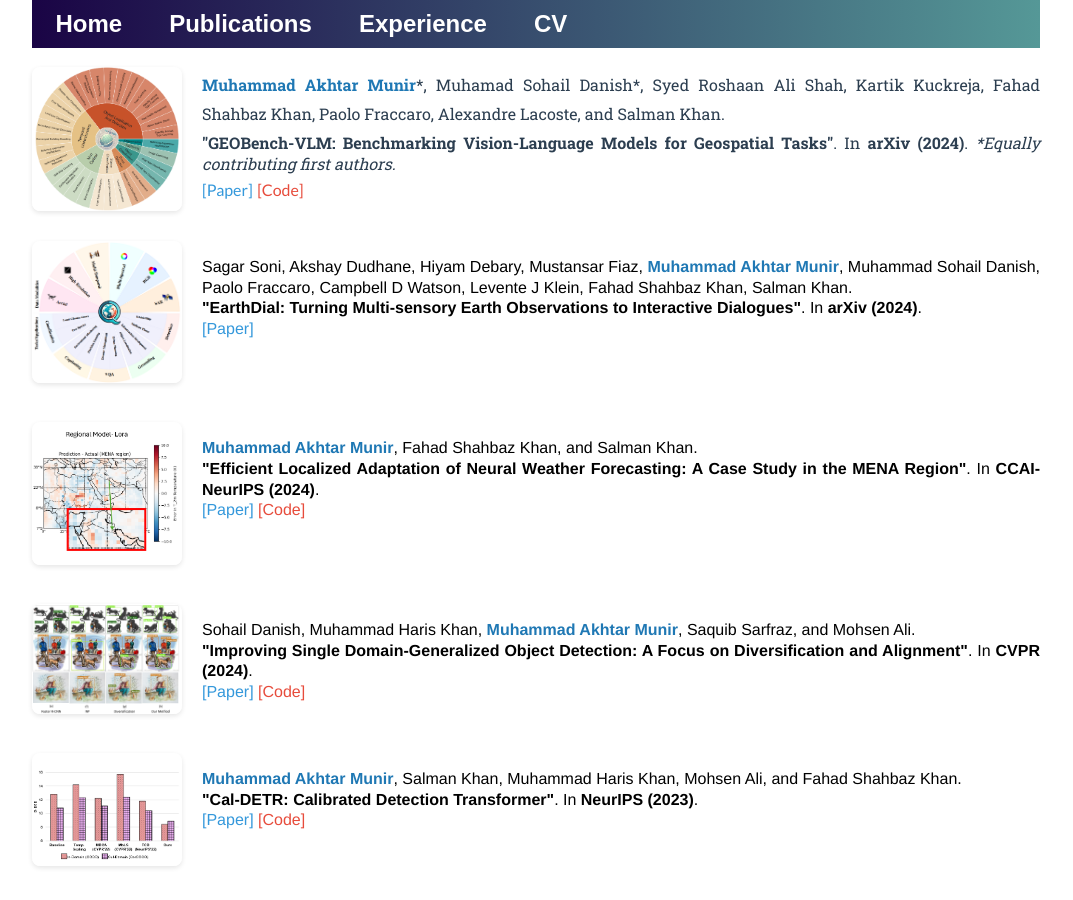
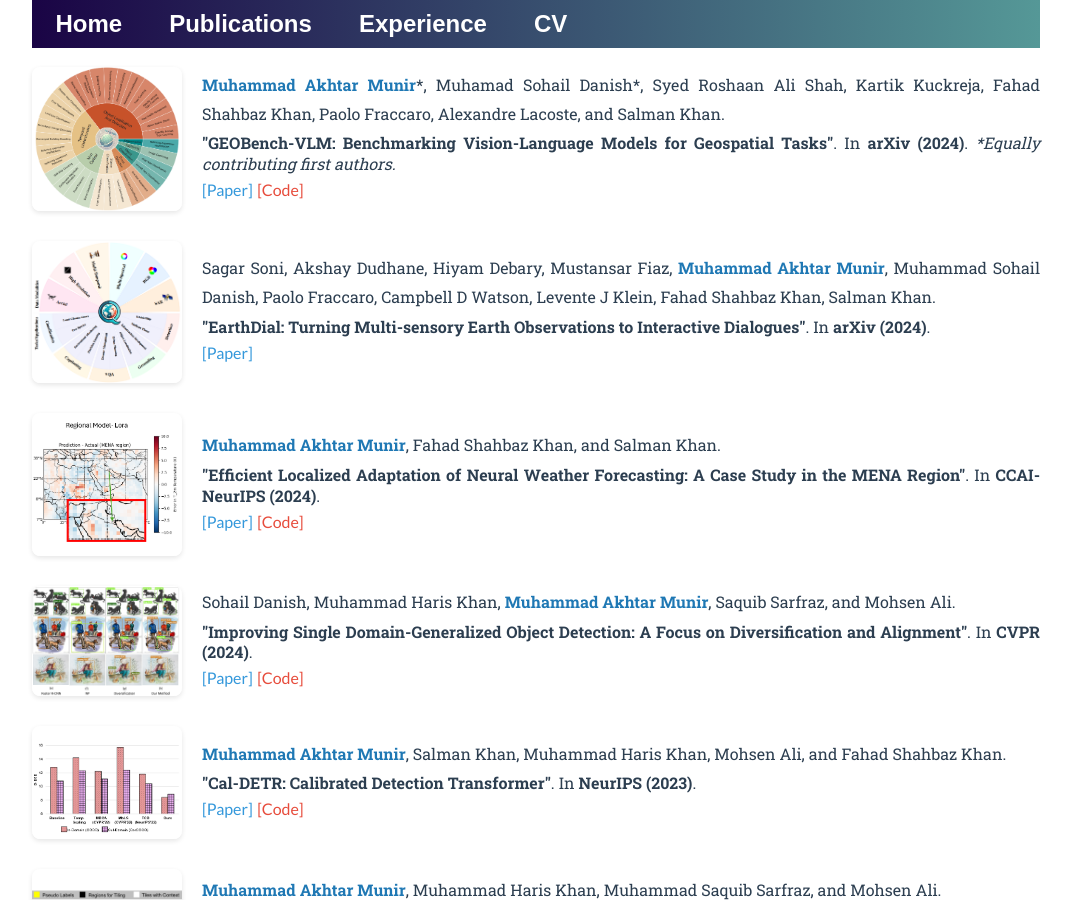
Before and after one commit to akhtarvision/akhtarvision.github.io, a Jekyll site: the page built from index.html, in a window 1280 px wide and 900 px high, scrolled down 585 px. Shown: the whole window, without its empty margins (104-1177 px from the left). Built offline with Jekyll 4.4.1, drawn with Linux system fonts in a browser that asks for light colours.

Commit message:
Update index.html

```diff
--- a/index.html
+++ b/index.html
@@ -74,121 +74,187 @@ title: Akhtar, CV & ML
             </div>
         </li>
         <!-- Publication Item 2 -->
-        <li style="display: flex; align-items: flex-start; margin-bottom: 30px;">
-            <div style="flex: 0 0 150px; margin-right: 20px;">
+            <li style="display: flex; align-items: center; margin-bottom: 30px; font-family: 'Lato', sans-serif; font-size: 16px; line-height: 1.8; color: #2c3e50;">
+                <!-- Thumbnail -->
+                <div style="flex: 0 0 150px; margin-right: 20px; display: flex; align-items: center;">
                     <img src="thumb_earth.png" alt="EarthDial Thumbnail" style="width: 100%; height: auto; border-radius: 8px; box-shadow: 0 2px 5px rgba(0, 0, 0, 0.1);">
                 </div>
+
+                <!-- Publication Details -->
                 <div style="flex: 1;">
-                <p>Sagar Soni, Akshay Dudhane, Hiyam Debary, Mustansar Fiaz, <b style="color: #1f78b4;">Muhammad Akhtar Munir</b>, Muhammad Sohail Danish, Paolo Fraccaro, Campbell D Watson, Levente J Klein, Fahad Shahbaz Khan, Salman Khan.<br>
+                    <p style="font-family: 'Roboto Slab', serif; font-size: 16px; line-height: 1.8; color: #2c3e50; margin: 0;">
+                        Sagar Soni, Akshay Dudhane, Hiyam Debary, Mustansar Fiaz, <b style="color: #1f78b4;">Muhammad Akhtar Munir</b>, Muhammad Sohail Danish, Paolo Fraccaro, Campbell D Watson, Levente J Klein, Fahad Shahbaz Khan, Salman Khan.
+                    </p>
+                    <p style="font-family: 'Roboto Slab', serif; font-size: 16px; color: #2c3e50; margin: 5px 0;">
                         <strong>"EarthDial: Turning Multi-sensory Earth Observations to Interactive Dialogues"</strong>.
-                   In <strong>arXiv (2024)</strong>.<br>
-                   <a href="https://arxiv.org/pdf/2412.15190" style="text-decoration: none; color: #3498db;">[Paper]</a>
+                        In <strong>arXiv (2024)</strong>.
+                    </p>
+                    <p style="margin: 5px 0;">
+                        <a href="https://arxiv.org/pdf/2412.15190" style="font-family: 'Lato', sans-serif; text-decoration: none; color: #3498db;">[Paper]</a>
                     </p>
                 </div>
             </li>
 
             <!-- Publication Item 3 -->
-        <li style="display: flex; align-items: flex-start; margin-bottom: 30px;">
-            <div style="flex: 0 0 150px; margin-right: 20px;">
+            <li style="display: flex; align-items: center; margin-bottom: 30px; font-family: 'Lato', sans-serif; font-size: 16px; line-height: 1.8; color: #2c3e50;">
+                <!-- Thumbnail -->
+                <div style="flex: 0 0 150px; margin-right: 20px; display: flex; align-items: center;">
                     <img src="thumb_weather_.png" alt="Weather Forecasting Thumbnail" style="width: 100%; height: auto; border-radius: 8px; box-shadow: 0 2px 5px rgba(0, 0, 0, 0.1);">
                 </div>
+
+                <!-- Publication Details -->
                 <div style="flex: 1;">
-                <p><b style="color: #1f78b4;">Muhammad Akhtar Munir</b>, Fahad Shahbaz Khan, and Salman Khan.<br>
+                    <p style="font-family: 'Roboto Slab', serif; font-size: 16px; line-height: 1.8; color: #2c3e50; margin: 0;">
+                        <b style="color: #1f78b4;">Muhammad Akhtar Munir</b>, Fahad Shahbaz Khan, and Salman Khan.
+                    </p>
+                    <p style="font-family: 'Roboto Slab', serif; font-size: 16px; color: #2c3e50; margin: 5px 0;">
                         <strong>"Efficient Localized Adaptation of Neural Weather Forecasting: A Case Study in the MENA Region"</strong>.
-                   In <strong>CCAI-NeurIPS (2024)</strong>.<br>
-                   <a href="https://arxiv.org/pdf/2409.07585" style="text-decoration: none; color: #3498db;">[Paper]</a>
-                   <a href="https://github.com/akhtarvision/weather-regional" style="text-decoration: none; color: #e74c3c;">[Code]</a>
+                        In <strong>CCAI-NeurIPS (2024)</strong>.
+                    </p>
+                    <p style="margin: 5px 0;">
+                        <a href="https://arxiv.org/pdf/2409.07585" style="font-family: 'Lato', sans-serif; text-decoration: none; color: #3498db;">[Paper]</a>
+                        <a href="https://github.com/akhtarvision/weather-regional" style="font-family: 'Lato', sans-serif; text-decoration: none; color: #e74c3c;">[Code]</a>
                     </p>
                 </div>
             </li>
 
             <!-- Publication Item 4 -->
-        <li style="display: flex; align-items: flex-start; margin-bottom: 30px;">
-            <div style="flex: 0 0 150px; margin-right: 20px;">
+            <li style="display: flex; align-items: center; margin-bottom: 30px; font-family: 'Lato', sans-serif; font-size: 16px; line-height: 1.8; color: #2c3e50;">
+                <!-- Thumbnail -->
+                <div style="flex: 0 0 150px; margin-right: 20px; display: flex; align-items: center;">
                     <img src="thumb_diversify.png" alt="Diversification and Alignment Thumbnail" style="width: 100%; height: auto; border-radius: 8px; box-shadow: 0 2px 5px rgba(0, 0, 0, 0.1);">
                 </div>
+
+                <!-- Publication Details -->
                 <div style="flex: 1;">
-                <p>Sohail Danish, Muhammad Haris Khan, <b style="color: #1f78b4;">Muhammad Akhtar Munir</b>, Saquib Sarfraz, and Mohsen Ali.<br>
+                    <p style="font-family: 'Roboto Slab', serif; font-size: 16px; line-height: 1.8; color: #2c3e50; margin: 0;">
+                        Sohail Danish, Muhammad Haris Khan, <b style="color: #1f78b4;">Muhammad Akhtar Munir</b>, Saquib Sarfraz, and Mohsen Ali.
+                    </p>
+                    <p style="font-family: 'Roboto Slab', serif; font-size: 16px; color: #2c3e50; margin: 5px 0;">
                         <strong>"Improving Single Domain-Generalized Object Detection: A Focus on Diversification and Alignment"</strong>.
-                   In <strong>CVPR (2024)</strong>.<br>
-                   <a href="https://openaccess.thecvf.com/content/CVPR2024/papers/Danish_Improving_Single_Domain-Generalized_Object_Detection_A_Focus_on_Diversification_and_CVPR_2024_paper.pdf" style="text-decoration: none; color: #3498db;">[Paper]</a>
-                   <a href="https://github.com/msohaildanish/DivAlign" style="text-decoration: none; color: #e74c3c;">[Code]</a>
+                        In <strong>CVPR (2024)</strong>.
+                    </p>
+                    <p style="margin: 5px 0;">
+                        <a href="https://openaccess.thecvf.com/content/CVPR2024/papers/Danish_Improving_Single_Domain-Generalized_Object_Detection_A_Focus_on_Diversification_and_CVPR_2024_paper.pdf" style="font-family: 'Lato', sans-serif; text-decoration: none; color: #3498db;">[Paper]</a>
+                        <a href="https://github.com/msohaildanish/DivAlign" style="font-family: 'Lato', sans-serif; text-decoration: none; color: #e74c3c;">[Code]</a>
                     </p>
                 </div>
             </li>
         <!-- Publication Item 5 -->
-        <li style="display: flex; align-items: flex-start; margin-bottom: 30px;">
-            <div style="flex: 0 0 150px; margin-right: 20px;">
+            <li style="display: flex; align-items: center; margin-bottom: 30px; font-family: 'Lato', sans-serif; font-size: 16px; line-height: 1.8; color: #2c3e50;">
+                <!-- Thumbnail -->
+                <div style="flex: 0 0 150px; margin-right: 20px; display: flex; align-items: center;">
                     <img src="thumb_caldetr.png" alt="Cal-DETR Thumbnail" style="width: 100%; height: auto; border-radius: 8px; box-shadow: 0 2px 5px rgba(0, 0, 0, 0.1);">
                 </div>
+
+                <!-- Publication Details -->
                 <div style="flex: 1;">
-                <p><b style="color: #1f78b4;">Muhammad Akhtar Munir</b>, Salman Khan, Muhammad Haris Khan, Mohsen Ali, and Fahad Shahbaz Khan.<br>
+                    <p style="font-family: 'Roboto Slab', serif; font-size: 16px; line-height: 1.8; color: #2c3e50; margin: 0;">
+                        <b style="color: #1f78b4;">Muhammad Akhtar Munir</b>, Salman Khan, Muhammad Haris Khan, Mohsen Ali, and Fahad Shahbaz Khan.
+                    </p>
+                    <p style="font-family: 'Roboto Slab', serif; font-size: 16px; color: #2c3e50; margin: 5px 0;">
                         <strong>"Cal-DETR: Calibrated Detection Transformer"</strong>.
-                   In <strong>NeurIPS (2023)</strong>.<br>
-                   <a href="https://openreview.net/pdf?id=4SkPTD6XNP" style="text-decoration: none; color: #3498db;">[Paper]</a>
-                   <a href="https://github.com/akhtarvision/cal-detr" style="text-decoration: none; color: #e74c3c;">[Code]</a>
+                        In <strong>NeurIPS (2023)</strong>.
+                    </p>
+                    <p style="margin: 5px 0;">
+                        <a href="https://openreview.net/pdf?id=4SkPTD6XNP" style="font-family: 'Lato', sans-serif; text-decoration: none; color: #3498db;">[Paper]</a>
+                        <a href="https://github.com/akhtarvision/cal-detr" style="font-family: 'Lato', sans-serif; text-decoration: none; color: #e74c3c;">[Code]</a>
                     </p>
                 </div>
             </li>
 
             <!-- Publication Item 6 -->
-        <li style="display: flex; align-items: flex-start; margin-bottom: 30px;">
-            <div style="flex: 0 0 150px; margin-right: 20px;">
+            <li style="display: flex; align-items: center; margin-bottom: 30px; font-family: 'Lato', sans-serif; font-size: 16px; line-height: 1.8; color: #2c3e50;">
+                <!-- Thumbnail -->
+                <div style="flex: 0 0 150px; margin-right: 20px; display: flex; align-items: center;">
                     <img src="thumb_ssaldagger.png" alt="Domain Adaptive Object Detection Thumbnail" style="width: 100%; height: auto; border-radius: 8px; box-shadow: 0 2px 5px rgba(0, 0, 0, 0.1);">
                 </div>
+
+                <!-- Publication Details -->
                 <div style="flex: 1;">
-                <p><b style="color: #1f78b4;">Muhammad Akhtar Munir</b>, Muhammad Haris Khan, Muhammad Saquib Sarfraz, and Mohsen Ali.<br>
+                    <p style="font-family: 'Roboto Slab', serif; font-size: 16px; line-height: 1.8; color: #2c3e50; margin: 0;">
+                        <b style="color: #1f78b4;">Muhammad Akhtar Munir</b>, Muhammad Haris Khan, Muhammad Saquib Sarfraz, and Mohsen Ali.
+                    </p>
+                    <p style="font-family: 'Roboto Slab', serif; font-size: 16px; color: #2c3e50; margin: 5px 0;">
                         <strong>"Domain Adaptive Object Detection via Balancing between Self-Training and Adversarial Learning"</strong>.
-                   In <strong>IEEE TPAMI (2023)</strong>.<br>
-                   <a href="https://ieeexplore.ieee.org/document/10173487" style="text-decoration: none; color: #3498db;">[Paper]</a>
-                   <a href="https://im.itu.edu.pk/synergizing-domain-adaptation/" style="text-decoration: none; color: #e74c3c;">[Project Page]</a>
+                        In <strong>IEEE TPAMI (2023)</strong>.
+                    </p>
+                    <p style="margin: 5px 0;">
+                        <a href="https://ieeexplore.ieee.org/document/10173487" style="font-family: 'Lato', sans-serif; text-decoration: none; color: #3498db;">[Paper]</a>
+                        <a href="https://im.itu.edu.pk/synergizing-domain-adaptation/" style="font-family: 'Lato', sans-serif; text-decoration: none; color: #e74c3c;">[Project Page]</a>
                     </p>
                 </div>
             </li>
 
             <!-- Publication Item 7 -->
-        <li style="display: flex; align-items: flex-start; margin-bottom: 30px;">
-            <div style="flex: 0 0 150px; margin-right: 20px;">
+            <li style="display: flex; align-items: center; margin-bottom: 30px; font-family: 'Lato', sans-serif; font-size: 16px; line-height: 1.8; color: #2c3e50;">
+                <!-- Thumbnail -->
+                <div style="flex: 0 0 150px; margin-right: 20px; display: flex; align-items: center;">
                     <img src="thumb_bpc.png" alt="Train-Time Loss Thumbnail" style="width: 100%; height: auto; border-radius: 8px; box-shadow: 0 2px 5px rgba(0, 0, 0, 0.1);">
                 </div>
+
+                <!-- Publication Details -->
                 <div style="flex: 1;">
-                <p><b style="color: #1f78b4;">Muhammad Akhtar Munir</b>, Muhammad Haris Khan, Salman Khan, and Fahad Shahbaz Khan.<br>
+                    <p style="font-family: 'Roboto Slab', serif; font-size: 16px; line-height: 1.8; color: #2c3e50; margin: 0;">
+                        <b style="color: #1f78b4;">Muhammad Akhtar Munir</b>, Muhammad Haris Khan, Salman Khan, and Fahad Shahbaz Khan.
+                    </p>
+                    <p style="font-family: 'Roboto Slab', serif; font-size: 16px; color: #2c3e50; margin: 5px 0;">
                         <strong>"Bridging Precision and Confidence: A Train-Time Loss for Calibrating Object Detection"</strong>.
-                   In <strong>CVPR (2023)</strong>.<br>
-                   <a href="https://openaccess.thecvf.com/content/CVPR2023/papers/Munir_Bridging_Precision_and_Confidence_A_Train-Time_Loss_for_Calibrating_Object_CVPR_2023_paper.pdf" style="text-decoration: none; color: #3498db;">[Paper]</a>
-                   <a href="https://github.com/akhtarvision/bpc_calibration" style="text-decoration: none; color: #e74c3c;">[Code]</a>
+                        In <strong>CVPR (2023)</strong>.
+                    </p>
+                    <p style="margin: 5px 0;">
+                        <a href="https://openaccess.thecvf.com/content/CVPR2023/papers/Munir_Bridging_Precision_and_Confidence_A_Train-Time_Loss_for_Calibrating_Object_CVPR_2023_paper.pdf" style="font-family: 'Lato', sans-serif; text-decoration: none; color: #3498db;">[Paper]</a>
+                        <a href="https://github.com/akhtarvision/bpc_calibration" style="font-family: 'Lato', sans-serif; text-decoration: none; color: #e74c3c;">[Code]</a>
                     </p>
                 </div>
             </li>
+
             <!-- Publication Item 8 -->
-        <li style="display: flex; align-items: flex-start; margin-bottom: 30px;">
-            <div style="flex: 0 0 150px; margin-right: 20px;">
+            <li style="display: flex; align-items: center; margin-bottom: 30px; font-family: 'Lato', sans-serif; font-size: 16px; line-height: 1.8; color: #2c3e50;">
+                <!-- Thumbnail -->
+                <div style="flex: 0 0 150px; margin-right: 20px; display: flex; align-items: center;">
                     <img src="thumb_tcd.png" alt="Towards Improving Calibration Thumbnail" style="width: 100%; height: auto; border-radius: 8px; box-shadow: 0 2px 5px rgba(0, 0, 0, 0.1);">
                 </div>
+
+                <!-- Publication Details -->
                 <div style="flex: 1;">
-                <p><b style="color: #1f78b4;">Muhammad Akhtar Munir</b>, Muhammad Haris Khan, Muhammad Saquib Sarfraz, and Mohsen Ali.<br>
+                    <p style="font-family: 'Roboto Slab', serif; font-size: 16px; line-height: 1.8; color: #2c3e50; margin: 0;">
+                        <b style="color: #1f78b4;">Muhammad Akhtar Munir</b>, Muhammad Haris Khan, Muhammad Saquib Sarfraz, and Mohsen Ali.
+                    </p>
+                    <p style="font-family: 'Roboto Slab', serif; font-size: 16px; color: #2c3e50; margin: 5px 0;">
                         <strong>"Towards Improving Calibration in Object Detection under Domain Shift"</strong>.
-                   In <strong>NeurIPS (2022)</strong>.<br>
-                   <a href="https://openreview.net/pdf?id=a7YeDeacHpL" style="text-decoration: none; color: #3498db;">[Paper]</a>
-                   <a href="https://github.com/akhtarvision/tcd_calib" style="text-decoration: none; color: #e74c3c;">[Code]</a>
+                        In <strong>NeurIPS (2022)</strong>.
+                    </p>
+                    <p style="margin: 5px 0;">
+                        <a href="https://openreview.net/pdf?id=a7YeDeacHpL" style="font-family: 'Lato', sans-serif; text-decoration: none; color: #3498db;">[Paper]</a>
+                        <a href="https://github.com/akhtarvision/tcd_calib" style="font-family: 'Lato', sans-serif; text-decoration: none; color: #e74c3c;">[Code]</a>
                     </p>
                 </div>
             </li>
 
             <!-- Publication Item 9 -->
-        <li style="display: flex; align-items: flex-start; margin-bottom: 30px;">
-            <div style="flex: 0 0 150px; margin-right: 20px;">
+            <li style="display: flex; align-items: center; margin-bottom: 30px; font-family: 'Lato', sans-serif; font-size: 16px; line-height: 1.8; color: #2c3e50;">
+                <!-- Thumbnail -->
+                <div style="flex: 0 0 150px; margin-right: 20px; display: flex; align-items: center;">
                     <img src="thumb_ssal.png" alt="SSAL Thumbnail" style="width: 100%; height: auto; border-radius: 8px; box-shadow: 0 2px 5px rgba(0, 0, 0, 0.1);">
                 </div>
+
+                <!-- Publication Details -->
                 <div style="flex: 1;">
-                <p><b style="color: #1f78b4;">Muhammad Akhtar Munir</b>, Muhammad Haris Khan, Muhammad Saquib Sarfraz, and Mohsen Ali.<br>
+                    <p style="font-family: 'Roboto Slab', serif; font-size: 16px; line-height: 1.8; color: #2c3e50; margin: 0;">
+                        <b style="color: #1f78b4;">Muhammad Akhtar Munir</b>, Muhammad Haris Khan, Muhammad Saquib Sarfraz, and Mohsen Ali.
+                    </p>
+                    <p style="font-family: 'Roboto Slab', serif; font-size: 16px; color: #2c3e50; margin: 5px 0;">
                         <strong>"SSAL: Synergizing between Self-Training and Adversarial Learning for Domain Adaptive Object Detection"</strong>.
-                   In <strong>NeurIPS (2021)</strong>.<br>
-                   <a href="https://proceedings.neurips.cc/paper/2021/file/c0cccc24dd23ded67404f5e511c342b0-Paper.pdf" style="text-decoration: none; color: #3498db;">[Paper]</a>
-                   <a href="https://im.itu.edu.pk/synergizing-domain-adaptation/" style="text-decoration: none; color: #e74c3c;">[Project Page]</a>
+                        In <strong>NeurIPS (2021)</strong>.
+                    </p>
+                    <p style="margin: 5px 0;">
+                        <a href="https://proceedings.neurips.cc/paper/2021/file/c0cccc24dd23ded67404f5e511c342b0-Paper.pdf" style="font-family: 'Lato', sans-serif; text-decoration: none; color: #3498db;">[Paper]</a>
+                        <a href="https://im.itu.edu.pk/synergizing-domain-adaptation/" style="font-family: 'Lato', sans-serif; text-decoration: none; color: #e74c3c;">[Project Page]</a>
                     </p>
                 </div>
             </li>
+
 
     </ul>
 
```
Lines whose indentation alone changed are shown as unchanged.
